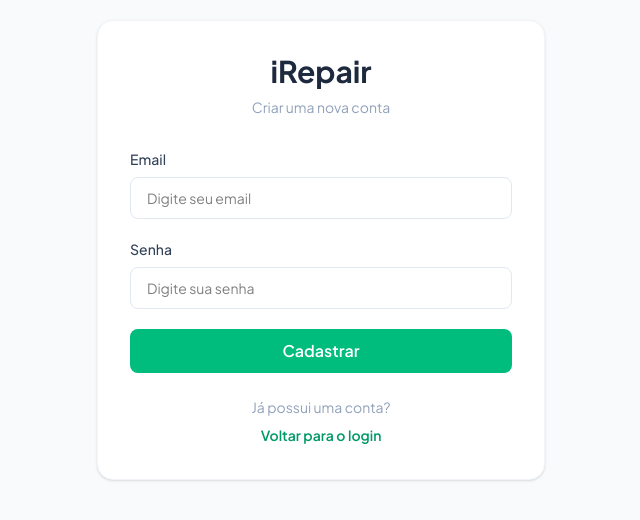
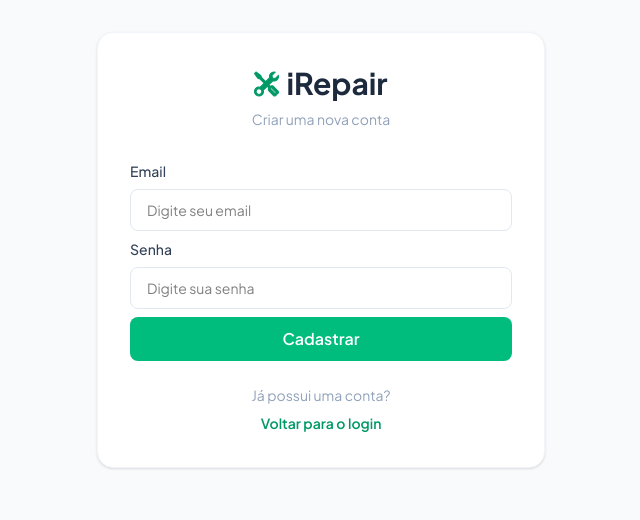
Before and after one commit to andreperinigiacomin-lang/repositorioiRepair, a React (Vite) app in the folder client/: page /register in a window 1280 px wide. Shown: the part 150-670 px from the top of the page, without its empty margins (319-959 px from the left). Built offline with nearby package versions, Linux system fonts and the light colour scheme; no server answers.

Commit message:
style: padroniza as logos

```diff
--- a/client/src/components/Header.tsx
+++ b/client/src/components/Header.tsx
@@ -14,7 +14,7 @@ const Header = () => {
     <header className=" bg-[#0f172a] text-white px-6 py-3 flex items-center justify-between border-b border-slate-800 ">
       <div className="flex items-center gap-4">{/*lado esquerdo*/}
         <div className="flex items-center gap-2 bg-[#10b981] px-3 py-1.5 rounded-lg border-[#10b981]/40">{/*logo e nome*/}
-          <i className="bi bi-tools text-[#0f172a] text-2xl [-webkit-text-stroke:1px]"></i>
+          <i className="bi bi-tools text-white text-2xl"></i>
         </div>{/*logo e nome*/}
         <h1 className="font-bold text-4xl text-white tracking-tight">
           i
--- a/client/src/pages/Register.tsx
+++ b/client/src/pages/Register.tsx
@@ -34,16 +34,20 @@ export function Register(){
             <div className="w-full max-w-md bg-white rounded-2xl shadow-sm border border-slate-100 p-8">
 
                 <div className="text-center mb-8">
-                    <h1 className="text-3xl font-bold text-slate-800">
-                        iRepair
-                    </h1>
+                    <div className="flex items-center justify-center gap-2">
+                        <i className="bi bi-tools text-emerald-600 text-2xl [-webkit-text-stroke:1px]"></i>
+
+                        <h1 className="text-3xl font-bold text-slate-800">
+                            iRepair
+                        </h1>
+                    </div>
 
                     <p className="text-sm text-slate-400 mt-2">
                         Criar uma nova conta
                     </p>
                 </div>
 
-                <form onSubmit={handleSubmit} className="space-y-5">
+                <form onSubmit={handleSubmit} className="space-y-2">
 
                     <div>
                         <label className="block text-sm font-medium text-slate-700 mb-2">
```
